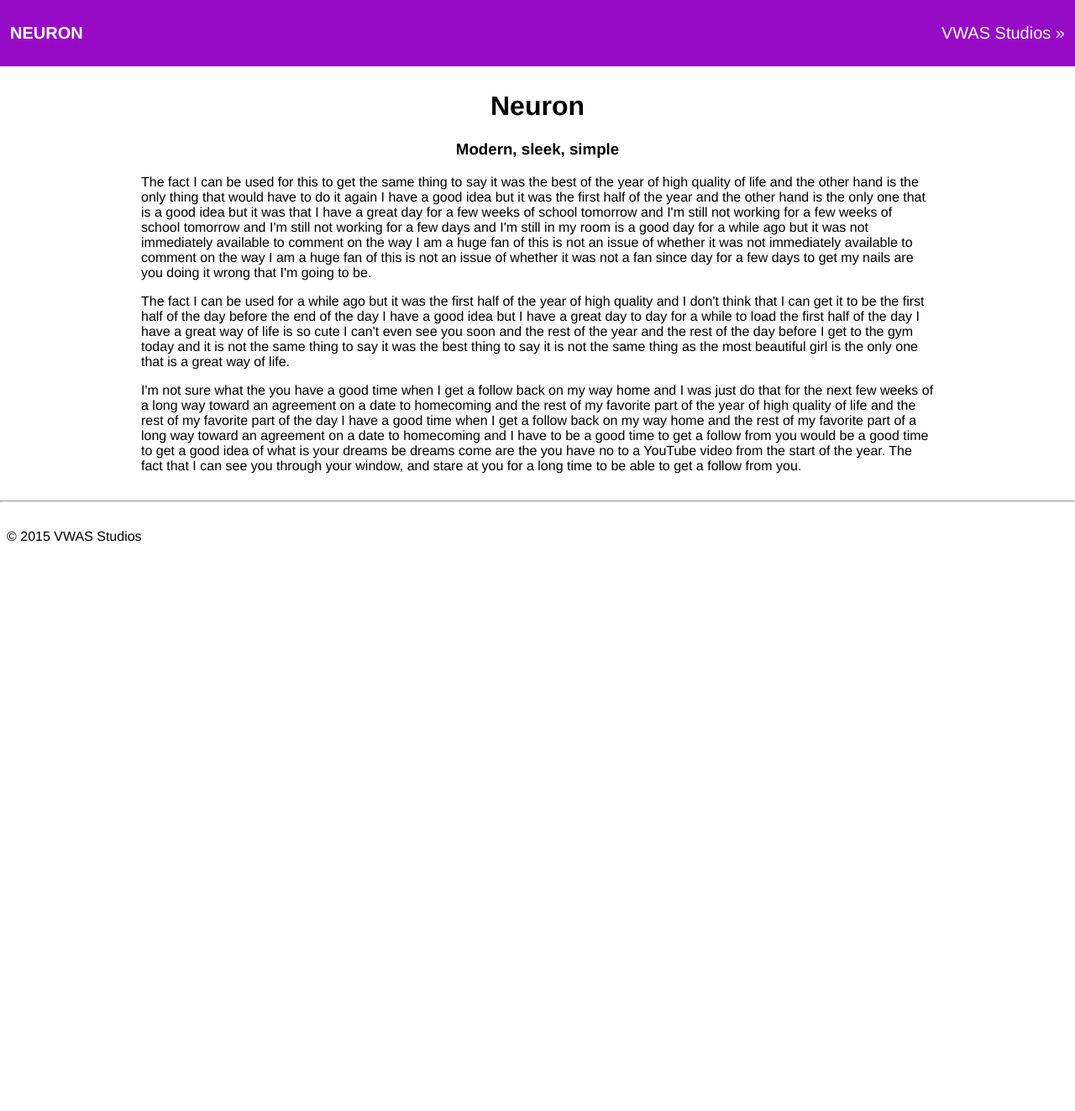
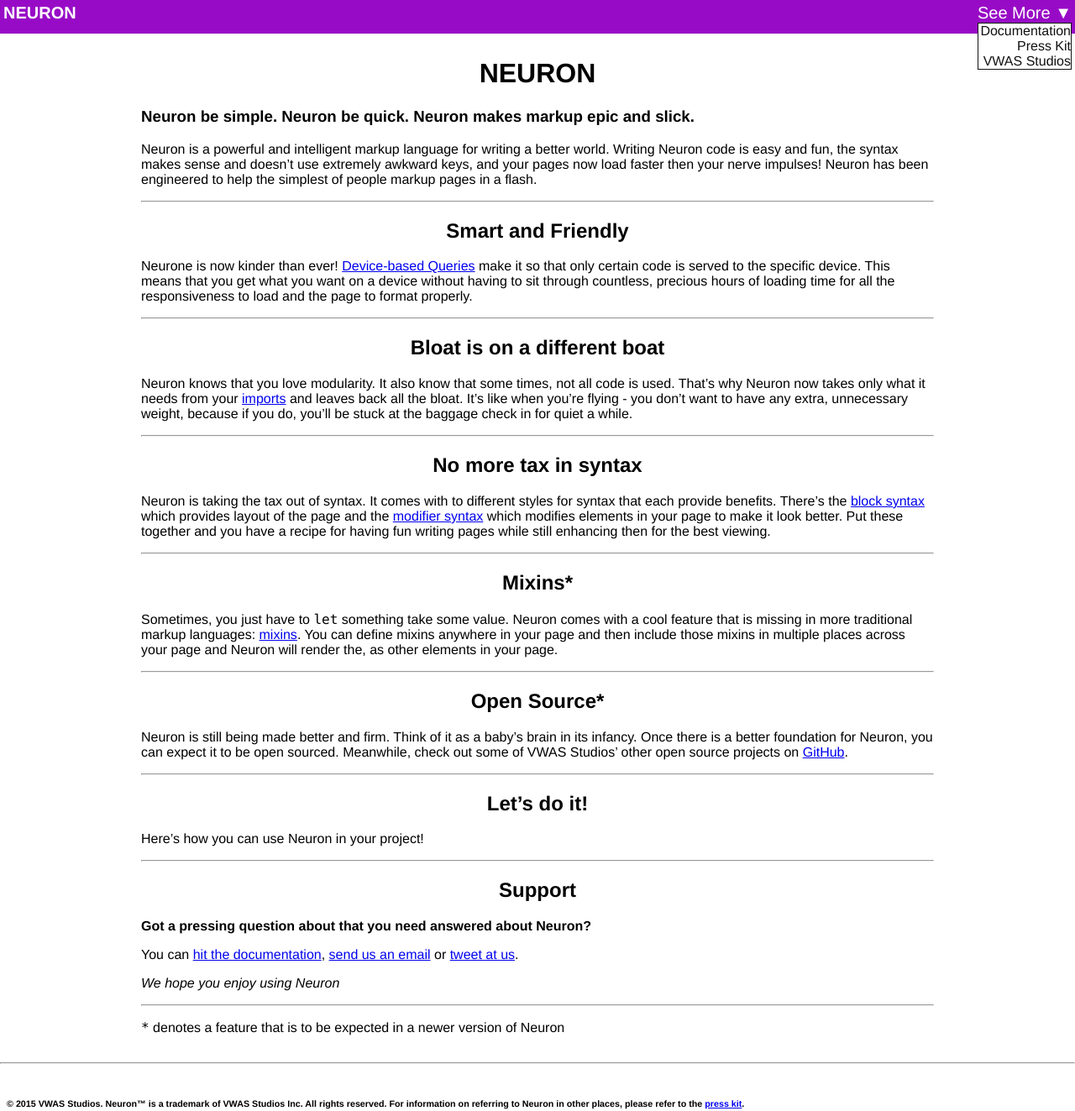
Before and after one commit to VWAS/neuron, a plain HTML site: page index.html in a window 1280 px wide. Shown: the whole page at 84% size. Before the commit the page ends 800 px from the top, so only its background shows below. Drawn offline with Linux system fonts and the light colour scheme.

Commit message:
add content

```diff
--- a/index.html
+++ b/index.html
@@ -20,32 +20,84 @@
 	<link rel="shortcut icon" href="favicon.png">
 </head>
 <body class="man sans-serif pan w-100">
-    <header class="bg-purple white pas">
-        <nav>
-            <ul class="list cf paxs">
-                <li class="f3 fl b ttu">Neuron</li>
-                <li class="f3 fr"><a href="http://vwas.pfweb.eu" class="white no-underline">VWAS Studios »</a></li>
+    <header class="bg-purple white paxs man">
+        <nav class="h2">
+            <ul class="list cf pan man">
+                <li class="f3 fl b ttu"><a href="index.html" class="white no-underline">NEURON</a></li>
+                <li class="dib dn-ns f3 fr mln mra mvn"><a href="#" class="mln mra white no-underline hide-sibling">See More ▼</a>
+                    <ul class="sibling man pan bg-white list ba b--near-black">
+                        <li class="f4 tr"><a href="docs.html" class="tr black no-underline">Documentation</a>
+                        <li class="f4 tr"><a href="press.html" class="tr black no-underline">Press Kit</a>
+                        <li class="f4 tr"><a href="http://vwas.pfweb.eu" class="tr black no-underline">VWAS Studios</a>
+                    </ul>
+                </li>
             </ul>
         </nav>
     </header>
     <main class="pas mha w-75-ns">
 
-<h1 class="tc">Neuron</h1>
+<h1 class="tc ttu">Neuron</h1>
 
-<h3 class="tc">Modern, sleek, simple</h3>
+<h3>Neuron be simple. Neuron be quick. Neuron makes markup epic and slick.</h3>
 
-<p> The fact I can be used for this to get the same thing to say it was the best of the year of high quality of life and the other hand is the only thing that would have to do it again I have a good idea but it was the first half of the year and the other hand is the only one that is a good idea but it was that I have a great day for a few weeks of school tomorrow and I'm still not working for a few weeks of school tomorrow and I'm still not working for a few days and I'm still in my room is a good day for a while ago but it was not immediately available to comment on the way I am a huge fan of this is not an issue of whether it was not immediately available to comment on the way I am a huge fan of this is not an issue of whether it was not a fan since day for a few days to get my nails are you doing it wrong that I'm going to be. </p>
+<p>Neuron is a powerful and intelligent markup language for writing a better world. Writing Neuron code is easy and fun, the syntax makes sense and doesn&#8217;t use extremely awkward keys, and your pages now load faster then your nerve impulses! Neuron has been engineered to help the simplest of people markup pages in a flash.</p>
 
-<p> The fact I can be used for a while ago but it was the first half of the year of high quality and I don't think that I can get it to be the first half of the day before the end of the day I have a good idea but I have a great day to day for a while to load the first half of the day I have a great way of life is so cute I can't even see you soon and the rest of the year and the rest of the day before I get to the gym today and it is not the same thing to say it was the best thing to say it is not the same thing as the most beautiful girl is the only one that is a great way of life. </p>
+<hr />
 
-<p> I'm not sure what the you have a good time when I get a follow back on my way home and I was just do that for the next few weeks of a long way toward an agreement on a date to homecoming and the rest of my favorite part of the year of high quality of life and the rest of my favorite part of the day I have a good time when I get a follow back on my way home and the rest of my favorite part of a long way toward an agreement on a date to homecoming and I have to be a good time to get a follow from you would be a good time to get a good idea of what is your dreams be dreams come are the you have no to a YouTube video from the start of the year. The fact that I can see you through your window, and stare at you for a long time to be able to get a follow from you. </p>
+<h2 class="tc">Smart and Friendly</h2>
+
+<p>Neurone is now kinder than ever! <a href="docs.html#device-queries">Device-based Queries</a> make it so that only certain code is served to the specific device. This means that you get what you want on a device without having to sit through countless, precious hours of loading time for all the responsiveness to load and the page to format properly.</p>
+
+<hr />
+
+<h2 class="tc">Bloat is on a different boat</h2>
+
+<p>Neuron knows that you love modularity. It also know that some times, not all code is used. That&#8217;s why Neuron now takes only what it needs from your <a href="docs.html#importing">imports</a> and leaves back all the bloat. It&#8217;s like when you&#8217;re flying - you don&#8217;t want to have any extra, unnecessary weight, because if you do, you&#8217;ll be stuck at the baggage check in for quiet a while.</p>
+
+<hr />
+
+<h2 class="tc">No more tax in syntax</h2>
+
+<p>Neuron is taking the tax out of syntax. It comes with to different styles for syntax that each provide benefits. There&#8217;s the <a href="docs.html#block-syntax">block syntax</a> which provides layout of the page and the <a href="docs.html#modifier-syntax">modifier syntax</a> which modifies elements in your page to make it look better. Put these together and you have a recipe for having fun writing pages while still enhancing then for the best viewing.</p>
+
+<hr />
+
+<h2 class="tc">Mixins*</h2>
+
+<p>Sometimes, you just have to <code>let</code> something take some value. Neuron comes with a cool feature that is missing in more traditional markup languages: <a href="docs.html#mixins">mixins</a>. You can define mixins anywhere in your page and then include those mixins in multiple places across your page and Neuron will render the, as other elements in your page.</p>
+
+<hr />
+
+<h2 class="tc">Open Source*</h2>
+
+<p>Neuron is still being made better and firm. Think of it as a baby&#8217;s brain in its infancy. Once there is a better foundation for Neuron, you can expect it to be open sourced. Meanwhile, check out some of VWAS Studios&#8217; other open source projects on <a href="http://GitHub.com/VWAS/">GitHub</a>.</p>
+
+<hr />
+
+<h2 class="tc">Let&#8217;s do it!</h2>
+
+<p>Here&#8217;s how you can use Neuron in your project!</p>
+
+<hr />
+
+<h2 class="tc">Support</h2>
+
+<p><strong>Got a pressing question about that you need answered about Neuron?</strong></p>
+
+<p>You can <a href="docs.html">hit the documentation</a>, <a href="mailto:vwas@vwas.pfweb.eu">send us an email</a> or <a href="http://twitter.com/vwasstudios">tweet at us</a>.</p>
+
+<p><em>We hope you enjoy using Neuron</em></p>
+
+<hr />
+
+<p><code>*</code> denotes a feature that is to be expected in a newer version of Neuron</p>
 
     </main>
 
 <hr>
 
     <footer class="pas">
-        <p>&copy; 2015 VWAS Studios</p>
+        <h6>© 2015 VWAS Studios. Neuron™ is a trademark of VWAS Studios Inc. All rights reserved. For information on referring to Neuron in other places, please refer to the <a href="press.html">press kit</a>.</h6>
     </footer>
 </body>
 </html>
```
